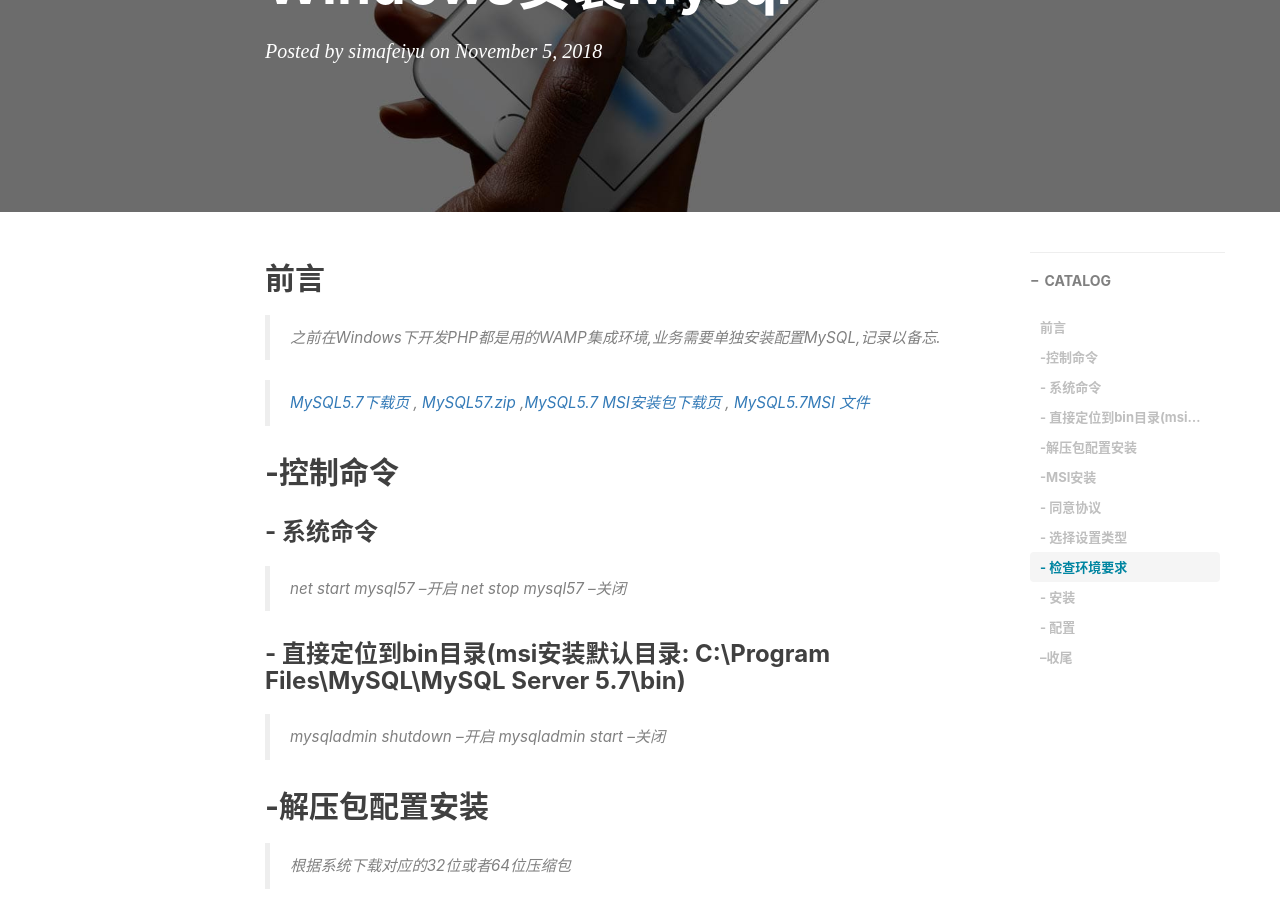
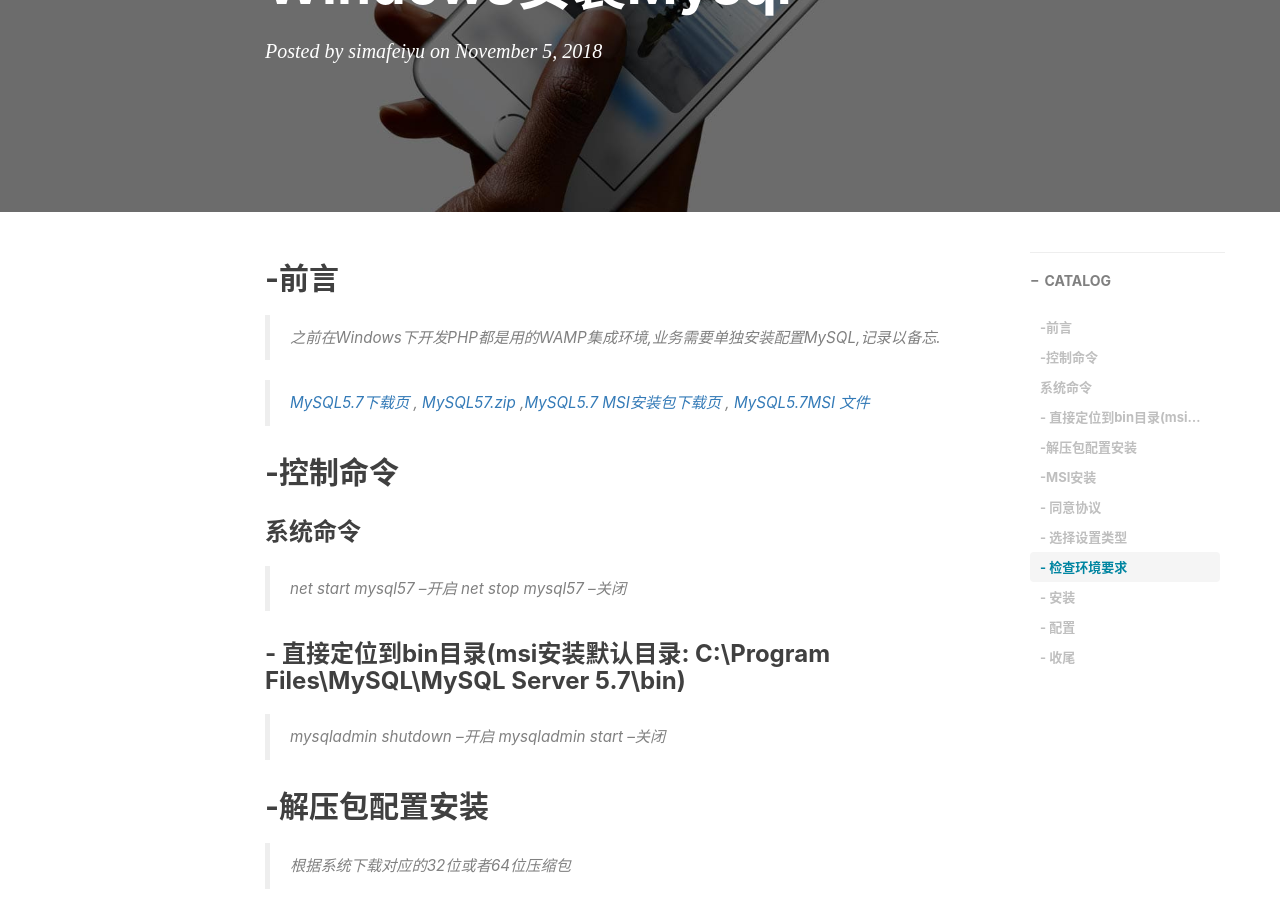
Before and after one commit to simafeiyu/simafeiyu.github.io, a Jekyll site: the page built from _posts/2018-11-05-Windows安装Mysql.md, in a window 1280 px wide and 900 px high, scrolled down 245 px. Built offline with Jekyll 4.4.1, drawn with Linux system fonts in a browser that asks for light colours; nearby versions of some CDN libraries; comment, search, counter and statistics services are not loaded.

Commit message:
编辑Windows下安装Mysql.md

```diff
--- a/_posts/2018-11-05-Windows安装Mysql.md
+++ b/_posts/2018-11-05-Windows安装Mysql.md
@@ -12,18 +12,18 @@ tags:
 ---
 
 
-## 前言
+## -前言
 
 > 之前在Windows下开发PHP都是用的WAMP集成环境,业务需要单独安装配置MySQL,记录以备忘.
 
 > [MySQL5.7下载页](https://dev.mysql.com/downloads/mysql/5.7.html#downloads "MySQL5.7下载页")  , [MySQL57.zip](https://cdn.mysql.com//Downloads/MySQL-5.7/mysql-5.7.24-winx64.zip "MySQL57下载")  ,[MySQL5.7 MSI安装包下载页](https://dev.mysql.com/downloads/windows/installer/5.7.html "MySQL5.7 MSI安装包下载页面")  , [MySQL5.7MSI 文件](https://cdn.mysql.com//Downloads/MySQLInstaller/mysql-installer-community-5.7.24.0.msi "MySQL5.7 MSI 文件")
 
 ## -控制命令
-### - 系统命令
+###    系统命令
 > net start mysql57  --开启
 > net stop mysql57   --关闭
 
-### - 直接定位到bin目录(msi安装默认目录: C:\Program Files\MySQL\MySQL Server 5.7\bin)
+### -  直接定位到bin目录(msi安装默认目录: C:\Program Files\MySQL\MySQL Server 5.7\bin)
 > mysqladmin shutdown --开启
 > mysqladmin start	  --关闭
 
@@ -33,11 +33,11 @@ tags:
 ## -MSI安装
 > 下载mysql-installer-community,32位安装包即可,MSI是32位的,但是会同时安装32位和64位
 
-### - 同意协议
+### -  同意协议
 ![](/img/blog/20181105_windows_mysql/windows_mysql_msi_1.png)
 > 勾选同意协议,点击NEXT按钮
 
-### - 选择设置类型
+### -  选择设置类型
 ![](/img/blog/20181105_windows_mysql/windows_mysql_msi_2.png)
 > MySQL会默认选择“Developer Default”类型，可根据自己的需求选择合适的类型，这里选择“Server only”后点击“next”。
 
@@ -47,7 +47,7 @@ tags:
 * Full：安装MySQL所有可用组件。
 * Custom：自定义需要安装的组件。
 
-### - 检查环境要求
+### -  检查环境要求
 ![](/img/blog/20181105_windows_mysql/windows_mysql_msi_3.png)
 > 这一步,安装程序检查环境要求,列出欠缺的依赖环境,选择列表中的项,点击Execute按钮进行安装
 
@@ -55,7 +55,7 @@ tags:
 ![](/img/blog/20181105_windows_mysql/windows_mysql_msi_5.png)
 > 所有依赖安装完成,点击Next按钮进行下一步
 
-### - 安装
+### -  安装
 ![](/img/blog/20181105_windows_mysql/windows_mysql_msi_6.png)
 > 点击Execute按钮进行安装
 
@@ -63,7 +63,7 @@ tags:
 
 > 点击Next按钮进入下一步配置
 
-### - 配置
+### -  配置
 ![](/img/blog/20181105_windows_mysql/windows_mysql_msi_8.png)
 > 点击Next按钮进入下一步配置
 
@@ -105,7 +105,7 @@ tags:
 ![](/img/blog/20181105_windows_mysql/windows_mysql_msi_17.png)
 > 配置完成点击Finish
 
-### --收尾
+### -  收尾
 ![](/img/blog/20181105_windows_mysql/windows_mysql_msi_18.png)
 ![](/img/blog/20181105_windows_mysql/windows_mysql_msi_19.png)
 > 最后点击Finish后安装成功,至此,mysql会随着系统启动而启动,我们也可以通过命令控制
```
